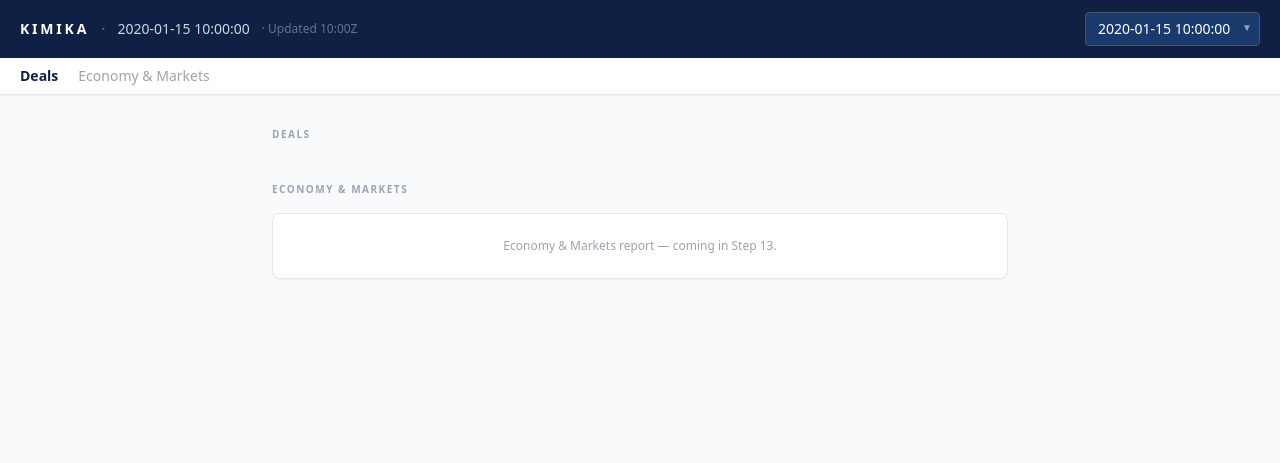
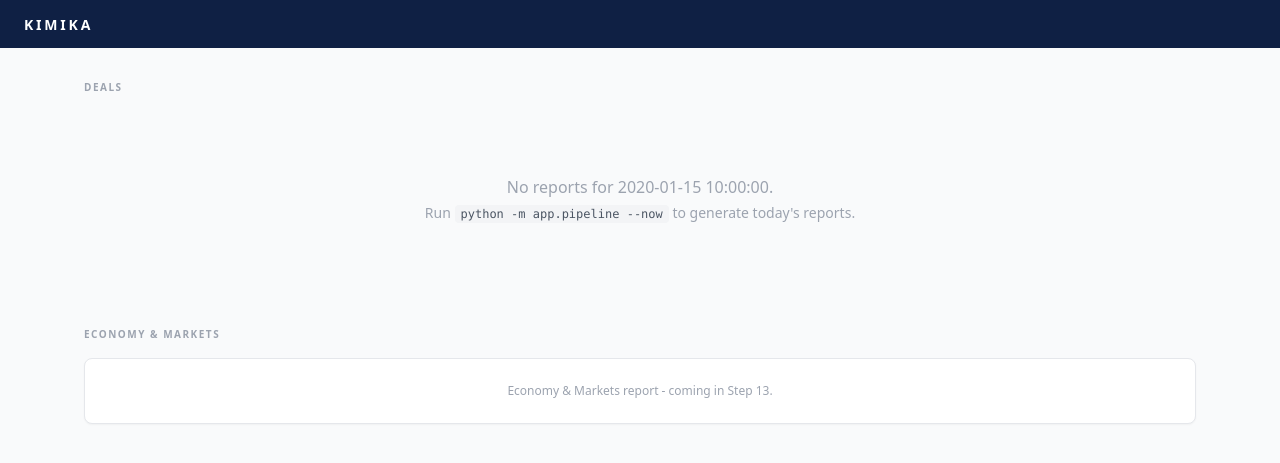
Before and after one commit to rohxcth/Kimika, a FastAPI app: template app/templates/page.html in a window 1280 px wide. Shown: the top 463 px of the page. Run offline with FastAPI, Linux system fonts and the light colour scheme; the template is opened without the code that fills it: most values are stand-ins (such as "Sample title", 1, 10 or a date in 2020); some libraries are stand-ins or nearby versions.

Commit message:
UI polish: header wordmark only, 2-col card grid, remove deal wrap + nav
- Header: Kimika wordmark only (no date, no dropdown)
- Removed sticky nav tabs
- M&A cards in 2-column grid (md:grid-cols-2)
- Removed deal wrap section from page
- No em dashes: sample data, template, and LLM prompt updated
- docs/lessons.md: UI preferences + no-em-dash rule recorded
- tests/test_main.py: updated to match new sample index (no wrap entry)

Co-Authored-By: Claude Sonnet 4.6 <noreply@anthropic.com>

```diff
--- a/app/prompts/ma_report.py
+++ b/app/prompts/ma_report.py
@@ -39,6 +39,7 @@ FORMAT
 - Currency explicit: A$, US$, £. Prose: A$1.2bn / US$450m.
 - Percentages to 1 decimal place; spreads and rate moves in bps.
 - Dates as 26 Oct 2026; times in Sydney time (AEDT/AEST).
+- Do NOT use em dashes (-- or \u2014). Use a colon or plain hyphen instead.
 """
 
 # ---------------------------------------------------------------------------
--- a/app/templates/page.html
+++ b/app/templates/page.html
@@ -3,55 +3,29 @@
 <head>
   <meta charset="UTF-8">
   <meta name="viewport" content="width=device-width, initial-scale=1.0">
-  <title>Kimika — {{ display_date }}</title>
+  <title>Kimika</title>
   <script src="https://cdn.tailwindcss.com"></script>
   <link rel="stylesheet" href="/static/app.css">
 </head>
 <body class="bg-gray-50 text-gray-900 antialiased">
 
-  <!-- ─── Header ─── -->
-  <header class="bg-[#0f2044] text-white px-5 py-3 flex items-center justify-between gap-4">
-    <div class="flex items-center gap-3 min-w-0">
-      <span class="font-bold tracking-[0.2em] uppercase text-sm shrink-0">Kimika</span>
-      <span class="text-slate-500 hidden sm:inline">·</span>
-      <span class="text-slate-300 text-sm hidden sm:inline truncate">{{ display_date }}</span>
-      {% if entries %}
-      <span class="text-slate-500 text-xs hidden md:inline">· Updated {{ entries[0].updated_at[11:16] }}Z</span>
-      {% endif %}
-    </div>
-    <div class="relative shrink-0">
-      <select id="date-select" onchange="navigateDate(this.value)"
-              class="bg-[#1a3a6e] text-white text-sm pl-3 pr-7 py-1.5 rounded border border-slate-600
-                     cursor-pointer appearance-none focus:outline-none focus:ring-1 focus:ring-blue-400">
-        <option value="{{ page_date }}">{{ display_date }}</option>
-        {% for d in available_dates %}{% if d != page_date %}
-        <option value="{{ d }}">{{ d }}</option>
-        {% endif %}{% endfor %}
-      </select>
-      <span class="absolute right-2 top-2 text-slate-400 pointer-events-none text-[10px]">&#9660;</span>
-    </div>
+  <!-- Header: wordmark only -->
+  <header class="bg-[#0f2044] text-white px-6 py-3">
+    <span class="font-bold tracking-[0.2em] uppercase text-sm">Kimika</span>
   </header>
 
-  <!-- ─── Sticky nav ─── -->
-  <nav class="sticky top-0 z-20 bg-white border-b border-gray-200 px-5 py-2 flex gap-5 text-sm shadow-sm">
-    <a href="#deals"   class="font-semibold text-[#0f2044] hover:text-blue-700 transition-colors">Deals</a>
-    <a href="#markets" class="text-gray-400 hover:text-gray-700 transition-colors">Economy &amp; Markets</a>
-  </nav>
+  <main class="max-w-6xl mx-auto px-5 py-8 space-y-10">
 
-  <main class="max-w-3xl mx-auto px-4 py-8 space-y-10">
-
-    <!-- ═══════════════════════════════════════════════ DEALS ═══ -->
+    <!-- Deals -->
     <section id="deals">
       <h2 class="section-label">Deals</h2>
 
-      {% set ma_reports  = entries | selectattr("report_type", "equalto", "ma_full")   | list %}
-      {% set wrap_report = entries | selectattr("report_type", "equalto", "deal_wrap") | list %}
+      {% set ma_reports = entries | selectattr("report_type", "equalto", "ma_full") | list %}
 
-      <!-- M&A full reports -->
       {% if ma_reports %}
-      <div class="mb-6">
+      <div class="mb-4">
         <h3 class="subsection-label">M&amp;A</h3>
-        <div class="space-y-3">
+        <div class="grid grid-cols-1 md:grid-cols-2 gap-4">
           {% for entry in ma_reports %}
           {% set report = reports.get(entry.slug) %}
           <div class="card">
@@ -76,10 +50,9 @@
                    class="btn-pdf" onclick="event.stopPropagation()">PDF</a>
                 {% else %}
                 <a href="/api/render/{{ entry.date }}/{{ entry.slug }}"
-                   class="btn-pdf" target="_blank"
-                   onclick="event.stopPropagation()">PDF</a>
+                   class="btn-pdf" target="_blank" onclick="event.stopPropagation()">PDF</a>
                 {% endif %}
-                <span id="arrow-{{ entry.slug }}" class="text-gray-300 text-xs transition-transform">&#9654;</span>
+                <span id="arrow-{{ entry.slug }}" class="text-gray-300 text-xs">&#9654;</span>
               </div>
             </div>
 
@@ -115,7 +88,7 @@
 
               <!-- Verification toggle -->
               {% if report.verification_log %}
-              <div class="border-t border-gray-100 px-4 py-2.5 flex items-center gap-3">
+              <div class="border-t border-gray-100 px-4 py-2.5">
                 <button onclick="toggleVerification('{{ entry.slug }}')"
                         class="text-xs text-gray-400 hover:text-gray-600 underline underline-offset-2">
                   Verification ({{ report.verification_log | length }} figures)
@@ -154,7 +127,7 @@
                   <li class="text-xs text-gray-500">
                     <a href="{{ b.url }}" class="text-blue-600 hover:underline"
                        target="_blank" rel="noopener noreferrer">{{ b.title }}</a>
-                    <span class="text-gray-300 mx-1">&mdash;</span>{{ b.publisher }}, {{ b.date }}
+                    - {{ b.publisher }}, {{ b.date }}
                   </li>
                   {% endfor %}
                 </ul>
@@ -174,69 +147,8 @@
       </div>
       {% endif %}
 
-      <!-- Deal wrap -->
-      {% if wrap_report %}
-      {% set wr_entry  = wrap_report[0] %}
-      {% set wr_report = reports.get(wr_entry.slug) %}
-      <div>
-        <h3 class="subsection-label">Deal Wrap</h3>
-        <div class="card">
-          <div class="card-header" onclick="toggleCard('{{ wr_entry.slug }}')">
-            <div class="flex-1">
-              <p class="text-sm font-medium text-gray-700">
-                {{ wr_report.metadata.deal_count if wr_report else "?" }} additional deals
-                <span class="text-gray-400 font-normal ml-1">— {{ wr_entry.date }}</span>
-              </p>
-              <p class="text-xs text-gray-400 mt-0.5">{{ wr_entry.summary }}</p>
-            </div>
-            <span id="arrow-{{ wr_entry.slug }}" class="text-gray-300 text-xs ml-3 shrink-0">&#9654;</span>
-          </div>
-          <div id="body-{{ wr_entry.slug }}" class="hidden border-t border-gray-100">
-            {% if wr_report %}
-            {% set wrap_entries = wr_report.rendered_sections.get("entries", []) %}
-            {% if wrap_entries %}
-            <div class="overflow-x-auto">
-              <table class="w-full text-xs border-collapse">
-                <thead class="bg-gray-50">
-                  <tr>
-                    <th class="wrap-th">Region</th>
-                    <th class="wrap-th">Type</th>
-                    <th class="wrap-th">Parties</th>
-                    <th class="wrap-th">Size</th>
-                    <th class="wrap-th">Key term</th>
-                    <th class="wrap-th">Status</th>
-                  </tr>
-                </thead>
-                <tbody>
-                  {% for e in wrap_entries %}
-                  <tr class="border-t border-gray-100 hover:bg-gray-50">
-                    <td class="px-3 py-2 font-semibold text-[#0f2044]">{{ e.region }}</td>
-                    <td class="px-3 py-2 text-gray-500">{{ e.deal_type }}</td>
-                    <td class="px-3 py-2 text-gray-800 font-medium">{{ e.parties }}</td>
-                    <td class="px-3 py-2 text-gray-800">{{ e.size }}</td>
-                    <td class="px-3 py-2 text-gray-600">{{ e.key_term }}</td>
-                    <td class="px-3 py-2 text-gray-500">{{ e.status }}</td>
-                  </tr>
-                  {% if e.context_line %}
-                  <tr class="bg-white">
-                    <td colspan="6" class="px-3 pb-2 text-[11px] text-gray-400 italic">{{ e.context_line }}</td>
-                  </tr>
-                  {% endif %}
-                  {% endfor %}
-                </tbody>
-              </table>
-            </div>
-            {% else %}
-            <div class="px-4 py-4 text-xs text-gray-400">No deals in wrap.</div>
-            {% endif %}
-            {% endif %}
-          </div>
-        </div>
-      </div>
-      {% endif %}
-
       <!-- Empty state -->
-      {% if not entries %}
+      {% if not ma_reports %}
       <div class="text-center py-16 text-gray-400">
         <p class="font-medium">No reports for {{ display_date }}.</p>
         <p class="text-sm mt-1">Run <code class="bg-gray-100 text-gray-600 px-1.5 py-0.5 rounded text-xs">python -m app.pipeline --now</code> to generate today's reports.</p>
@@ -244,7 +156,7 @@
       {% endif %}
     </section>
 
-    <!-- ═════════════════════════════════════ ECONOMY & MARKETS ═══ -->
+    <!-- Economy & Markets -->
     <section id="markets">
       <h2 class="section-label">Economy &amp; Markets</h2>
       {% set em = entries | selectattr("report_type", "equalto", "economy_markets") | list %}
@@ -252,7 +164,7 @@
         {# Step 13 #}
       {% else %}
       <div class="card px-4 py-6 text-center text-xs text-gray-400">
-        Economy &amp; Markets report — coming in Step 13.
+        Economy &amp; Markets report - coming in Step 13.
       </div>
       {% endif %}
     </section>
```
Also changed, not shown: docs/lessons.md (+2 -0 lines), reports/samples/2026-10-26/acme-corp-beta-ltd-a-2bn-scheme-mafull-au-2026-10-26/report.json (+6 -6 lines), reports/samples/2026-10-26/index.json (+1 -12 lines), tests/test_main.py (+4 -4 lines).
